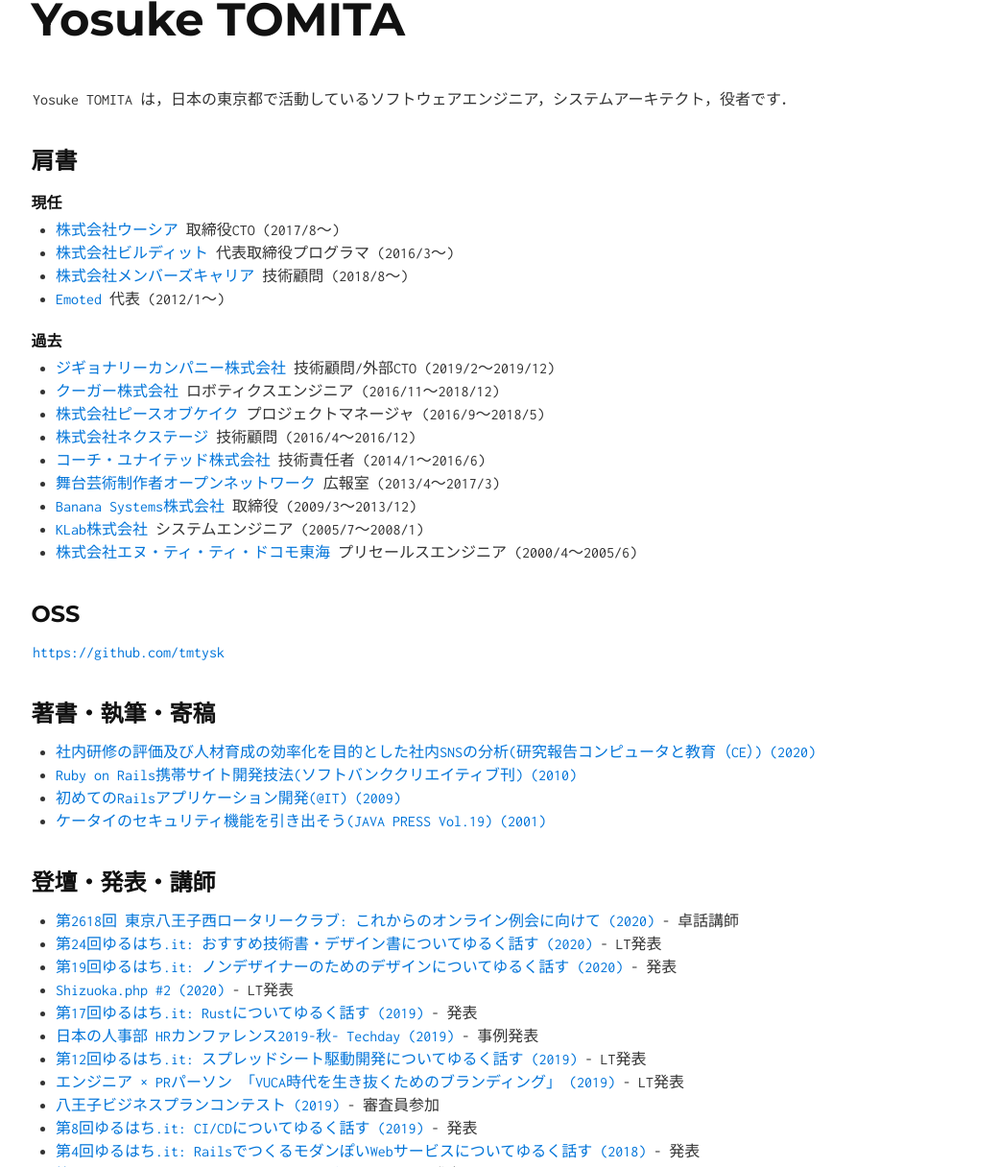
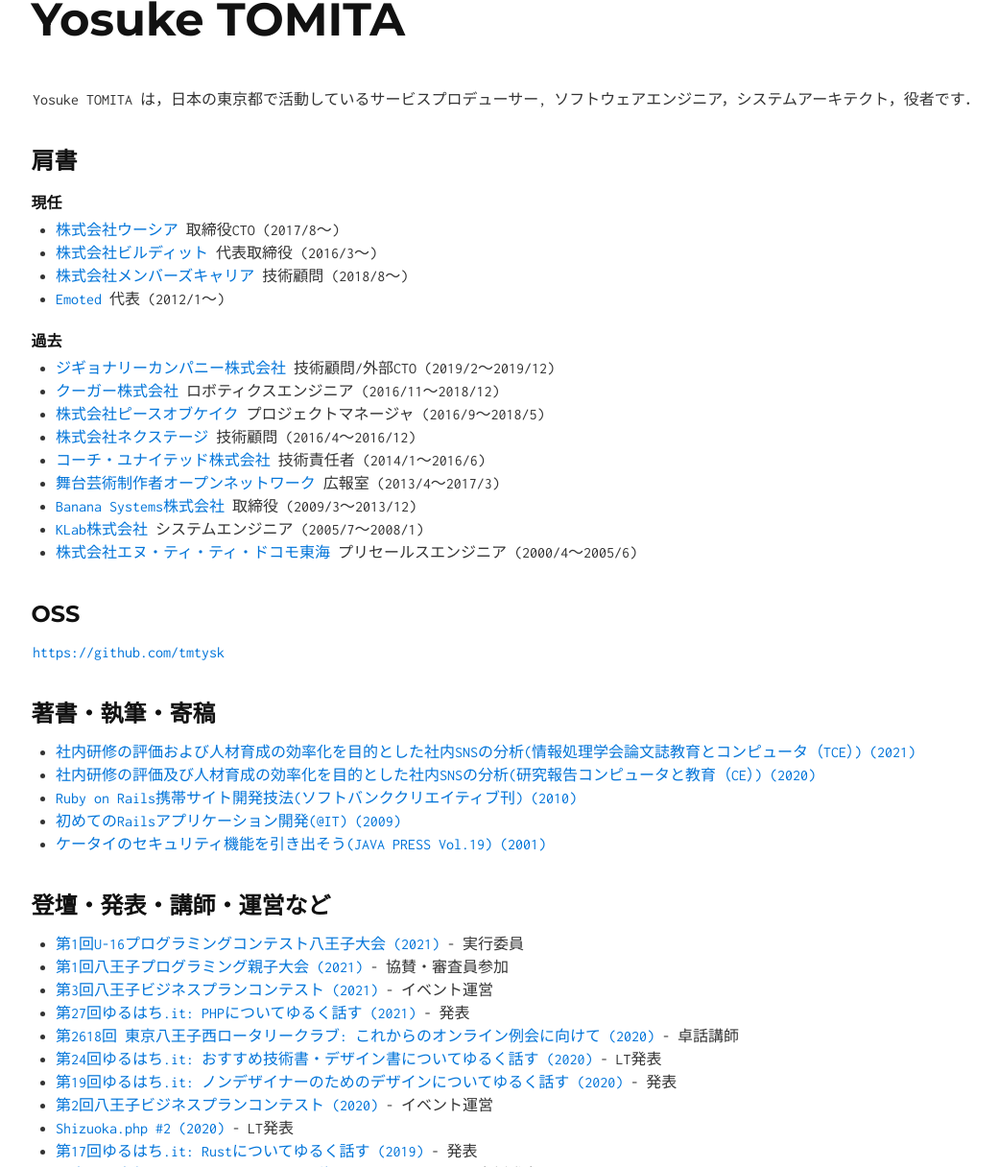
Before and after one commit to tmtysk/tmtysk.github.io, a Jekyll site: the page built from index.md, in a window 1280 px wide and 1400 px high, cut to the strip 184-1400 px from the top of the window. Shown: the whole strip at 96% size, without its empty margins (14-1055 px from the left). Built offline with Jekyll 4.4.1, drawn with Linux system fonts in a browser that asks for light colours; some of the changed text lies outside the part shown.

Commit message:
updated profile.

```diff
--- a/_config.yml
+++ b/_config.yml
@@ -1,7 +1,7 @@
 # Site settings
 title: Yosuke TOMITA
 tag_text: Yosuke TOMITA
-description: Yosuke TOMITA は，日本の東京都で活動しているソフトウェアエンジニア，システムアーキテクト，役者です．
+description: Yosuke TOMITA は，日本の東京都で活動しているサービスプロデューサー, ソフトウェアエンジニア，システムアーキテクト，役者です．
 
 # Build settings
 markdown: kramdown
--- a/index.md
+++ b/index.md
@@ -9,7 +9,7 @@ layout: default
 ### 現任
 
 * [株式会社ウーシア](https://ousia.me) 取締役CTO (2017/8〜)
-* [株式会社ビルディット](https://bldt.jp) 代表取締役プログラマ (2016/3〜)
+* [株式会社ビルディット](https://bldt.jp) 代表取締役 (2016/3〜)
 * [株式会社メンバーズキャリア](https://www.memberscareer.co.jp/) 技術顧問 (2018/8〜)
 * [Emoted](http://emoted.in) 代表 (2012/1〜)
 
@@ -31,22 +31,29 @@ layout: default
 
 ## 著書・執筆・寄稿
 
+* [社内研修の評価および人材育成の効率化を目的とした社内SNSの分析(情報処理学会論文誌教育とコンピュータ（TCE）) (2021)](http://id.nii.ac.jp/1001/00213172/)
 * [社内研修の評価及び人材育成の効率化を目的とした社内SNSの分析(研究報告コンピュータと教育（CE）) (2020)](https://ipsj.ixsq.nii.ac.jp/ej/?action=pages_view_main&active_action=repository_view_main_item_detail&item_id=204195&item_no=1&page_id=13&block_id=8)
 * [Ruby on Rails携帯サイト開発技法(ソフトバンククリエイティブ刊) (2010)](http://www.amazon.co.jp/dp/4797358785)
 * [初めてのRailsアプリケーション開発(@IT) (2009)](http://www.atmarkit.co.jp/fcoding/articles/3rdrail/01/3rdrail01a.html)
 * [ケータイのセキュリティ機能を引き出そう(JAVA PRESS Vol.19) (2001)](http://gihyo.jp/magazine/javapress)
 
-## 登壇・発表・講師
+## 登壇・発表・講師・運営など
 
+* [第1回U-16プログラミングコンテスト八王子大会 (2021)](https://u16.tokyo/) - 実行委員
+* [第1回八王子プログラミング親子大会 (2021)](https://802-family-programming.jimdosite.com/) - 協賛・審査員参加
+* [第3回八王子ビジネスプランコンテスト (2021)](https://gp.8kikaku.com/) - イベント運営
+* [第27回ゆるはち.it: PHPについてゆるく話す (2021)](https://yuruhachi-it.connpass.com/event/200703/) - 発表
 * [第2618回 東京八王子西ロータリークラブ: これからのオンライン例会に向けて (2020)](http://www.hachioji-west-rc.org/report2021/weekly2021-7.pdf) - 卓話講師
 * [第24回ゆるはち.it: おすすめ技術書・デザイン書についてゆるく話す (2020)](https://yuruhachi-it.connpass.com/event/192478/) - LT発表
 * [第19回ゆるはち.it: ノンデザイナーのためのデザインについてゆるく話す (2020)](https://yuruhachi-it.connpass.com/event/174196/) - 発表
+* [第2回八王子ビジネスプランコンテスト (2020)](https://gp.8kikaku.com/) - イベント運営
 * [Shizuoka.php #2 (2020)](https://shizuokaphp.connpass.com/event/158145/) - LT発表
 * [第17回ゆるはち.it: Rustについてゆるく話す (2019)](https://yuruhachi-it.connpass.com/event/158723/) - 発表
 * [日本の人事部 HRカンファレンス2019-秋- Techday (2019)](https://jinjibu.jp/hr-conference/report/r201911/report.php?sid=1706) - 事例発表
+* [Startup Weekend Tokyo Hachioji (2019)](https://swtokyo.doorkeeper.jp/events/96744) - メンター参加
 * [第12回ゆるはち.it: スプレッドシート駆動開発についてゆるく話す (2019)](https://yuruhachi-it.connpass.com/event/137255/) - LT発表
 * [エンジニア × PRパーソン 「VUCA時代を生き抜くためのブランディング」 (2019)](https://connpass.com/event/137915/) - LT発表
-* [八王子ビジネスプランコンテスト (2019)](https://gp.8kikaku.com/) - 審査員参加
+* [第1回八王子ビジネスプランコンテスト (2019)](https://gp.8kikaku.com/) - 審査員参加
 * [第8回ゆるはち.it: CI/CDについてゆるく話す (2019)](https://yuruhachi-it.connpass.com/event/123888/) - 発表
 * [第4回ゆるはち.it: RailsでつくるモダンぽいWebサービスについてゆるく話す (2018)](https://yuruhachi-it.connpass.com/event/107596/) - 発表
 * [第1回ゆるはち.it: PWAについてゆるく話す (2018)](https://yuruhachi-it.connpass.com/event/96878/) - 発表
```
